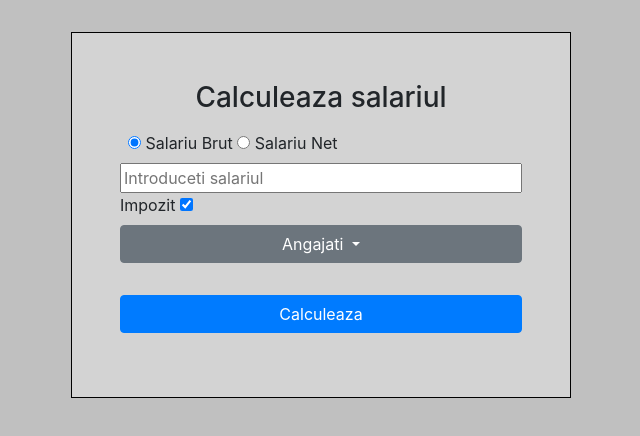
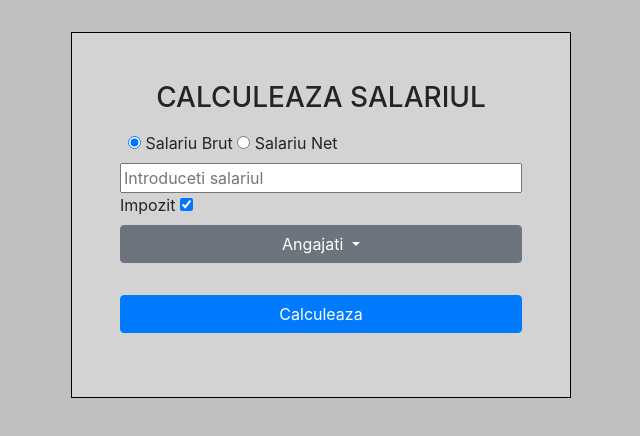
Before and after one commit to catalintugui/salary-calculator, a plain HTML site: page index.html in a window 1280 px wide. Shown: the whole page, without its empty margins (319-959 px from the left). Drawn offline with nearby package versions, Linux system fonts and the light colour scheme.

Commit message:
capitalez title

```diff
--- a/index.html
+++ b/index.html
@@ -10,7 +10,7 @@
 </head>
 <body>
     <div class="container">
-        <h3>Calculeaza salariul</h3>
+        <h3>CALCULEAZA SALARIUL</h3>
         <div class="salary-type">
             <input id="brut" type="radio" name="salariu" checked> Salariu Brut</input>
             <input id= "net" type="radio" name="salariu"> Salariu Net</input>
```
